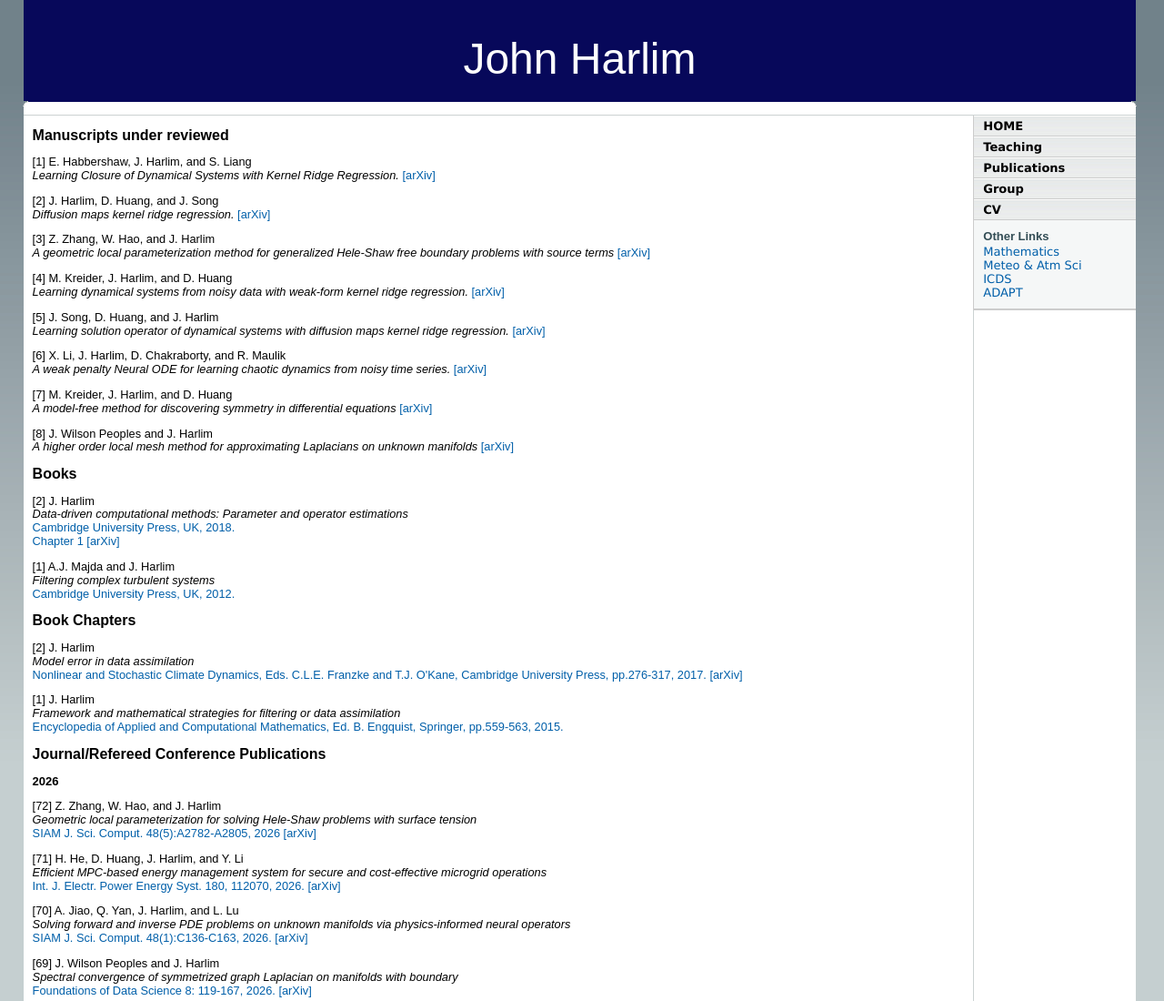
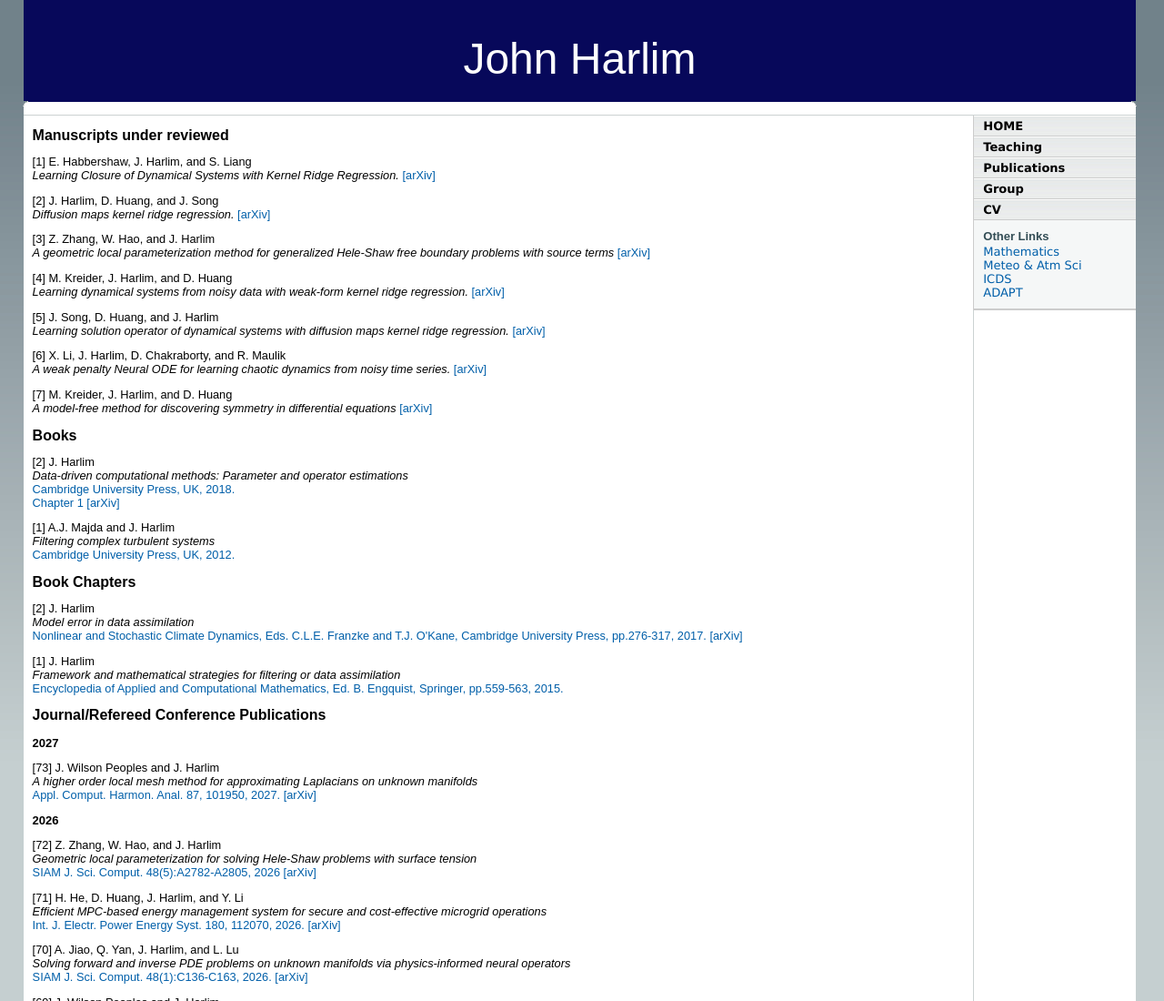
Before and after one commit to jharlim/myhomepage, a plain HTML site: page publications.htm in a window 1280 px wide. Shown: the top 1100 px of the page at 91% size. Drawn offline with Linux system fonts and the light colour scheme; files whose address does not match are found by name.

Commit message:
Update publication list with new entries
Removed outdated publication and added new publication details for 2027.

```diff
--- a/publications.htm
+++ b/publications.htm
@@ -91,9 +91,6 @@ body {
 			<p>[7] M. Kreider, J. Harlim, and D. Huang<br>
           <em>A model-free method for discovering symmetry in differential equations</em>
 	  <a href="https://arxiv.org/abs/2511.09779">[arXiv]</a>
-	  <p>[8] J. Wilson Peoples and J. Harlim<br>
-          <em>A higher order local mesh method for approximating Laplacians on unknown manifolds</em>
-	  <a href="https://arxiv.org/abs/2405.15735">[arXiv]</a>
           </p>
 
           <p> <strong><font face="Arial" size="3">Books</font></strong> </p>
@@ -123,6 +120,11 @@ body {
               Springer, pp.559-563, 2015.</a></p>
           <p><strong><font face="Arial" size="3">Journal/Refereed Conference Publications</font></strong>
           </p>
+	  <p><strong><font face="Arial" size="2">2027</font></strong></p>
+			 <p>[73] J. Wilson Peoples and J. Harlim<br>
+          <em>A higher order local mesh method for approximating Laplacians on unknown manifolds</em>
+		<br><a href="https://doi.org/10.1016/j.acha.2026.101950">Appl. Comput. Harmon. Anal. 87, 101950, 2027.</a>
+	  <a href="https://arxiv.org/abs/2405.15735">[arXiv]</a></p>
 	  <p><strong><font face="Arial" size="2">2026</font></strong></p>
 			<p>[72] Z. Zhang, W. Hao, and J. Harlim<br>
           <em>Geometric local parameterization for solving Hele-Shaw problems with surface tension</em>
```
